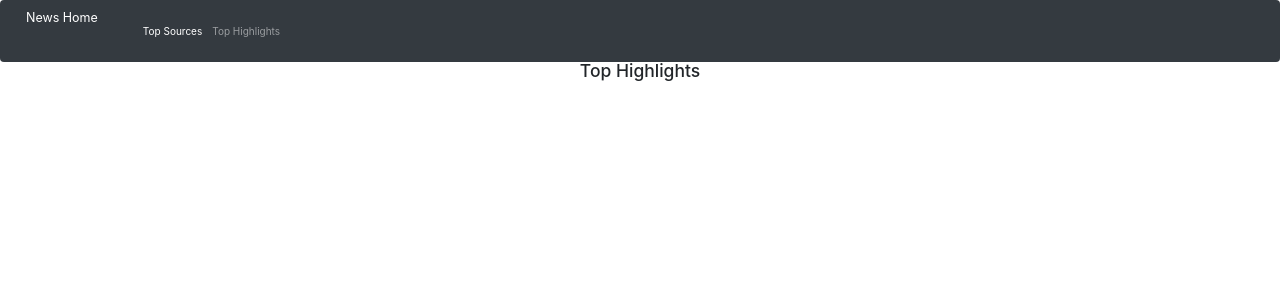
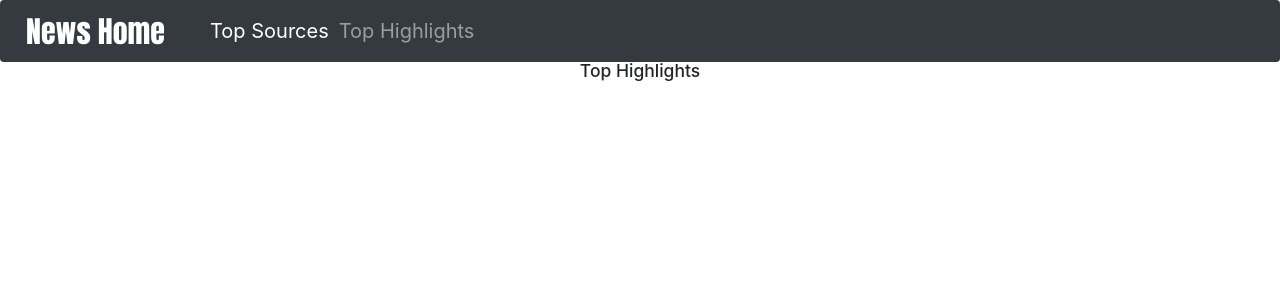
Before and after one commit to Jay-68/news-highlight, a Flask app: template app/templates/articles.html in a window 1280 px wide. Shown: the top 300 px of the page. Run offline with Flask 2, Linux system fonts and the light colour scheme; the template is opened without the code that fills it, so the values that code supplies are empty; some libraries are stand-ins or nearby versions.

Commit message:
styles the navbar and template content

```diff
--- a/app/main/views.py
+++ b/app/main/views.py
@@ -21,7 +21,7 @@ def articles():
     routing to article pages
     '''
     articles = get_articles()
-    print(articles)
+    # print(articles)
     title = 'Latest articles'
 
     return render_template('articles.html', title=title, articles=articles)
--- a/app/templates/articles.html
+++ b/app/templates/articles.html
@@ -14,7 +14,7 @@
   <div class="row">
     {%for article in articles%}
     <div class="col-md-3">
-      <div class="card text-center text-dark bg-secondary mb-3">
+      <div class="card text-center text-dark bg-dark mb-3">
         <img src="{{article.image}}" alt="" class="img-responsive card-img-top">
         <div class="card-body">
           <div class="card-title"><a href="{{article.url}}" target="_blank">
@@ -30,4 +30,22 @@
 
 </div>
 
+<style>
+  .card-text {
+    font-family: 'Times New Roman', Times, serif;
+    font-size: 15px;
+    color: white;
+  }
+
+  a {
+    color: greenyellow;
+    font-size: 15px;
+    text-decoration: none;
+  }
+
+  a:hover {
+    text-decoration: none;
+  }
+</style>
+
 {%endblock%}
--- a/app/templates/navbar.html
+++ b/app/templates/navbar.html
@@ -1,17 +1,33 @@
-<nav class="navbar navbar-expand-md navbar-dark bg-dark fixed-top">
+<nav class="navbar navbar-expand-md navbar-dark bg-dark fixed-top navBar">
   <a class="navbar-brand" href="{{url_for('main.articles')}}">News Home</a>
-  <button class="navbar-toggler" type="button" data-toggle="collapse" data-target="#navbarMain" aria-controls="navbarMain" aria-expanded="false" aria-label="Toggle navigation">
+  <button class="navbar-toggler" type="button" data-toggle="collapse" data-target="#navbarMain"
+    aria-controls="navbarMain" aria-expanded="false" aria-label="Toggle navigation">
     <span class="navbar-toggler-icon"></span>
   </button>
 
   <div class="collapse navbar-collapse" id="navbarMain">
     <ul class="navbar-nav mr-auto">
       <li class="nav-item active">
-        <a class="nav-link" href="/">Top Sources <span class="sr-only">(current)</span></a>
+        <a class="nav-link main" href="/">Top Sources <span class="sr-only">(current)</span></a>
       </li>
       <li class="nav-item">
-        <a class="nav-link" href="/sources">Top Highlights</a>
+        <a class="nav-link highlights" href="/sources">Top Highlights</a>
       </li>
     </ul>
   </div>
 </nav>
+
+<style>
+  .main {
+    font-size: 20px;
+  }
+
+  .highlights {
+    font-size: 20px;
+  }
+
+  .navBar>a {
+    font-size: 30px;
+    font-family: Impact, 'Arial Narrow Bold', sans-serif
+  }
+</style>
--- a/config.py
+++ b/config.py
@@ -9,9 +9,8 @@ class Config:
 
 class ProdConfig(Config):
 
-    NEWS_SOURCES_BASE_URL = 'https://newsapi.org/v2/sources?apiKey='
-    ARTICLES_BASE_URL = 'https://newsapi.org/v2/top-headlines?country=us&apiKey='
     NEWS_API_KEY = os.environ.get('NEWS_API_KEY')
+    DEBUG = False
 
 
 class DevConfig(Config):
```
Also changed, not shown: app/templates/index.html (+16 -0 lines).
